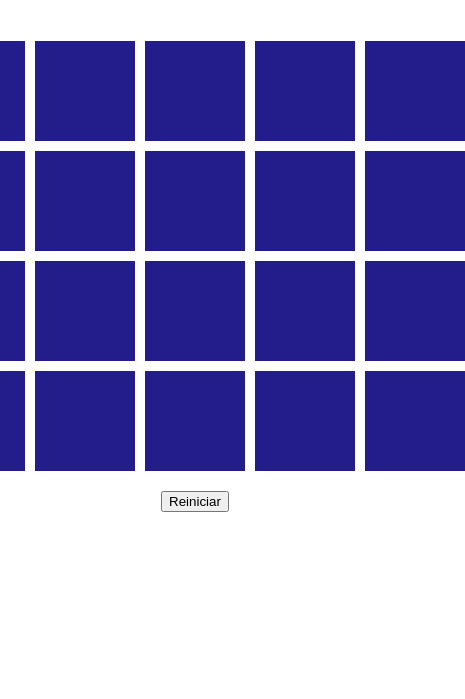
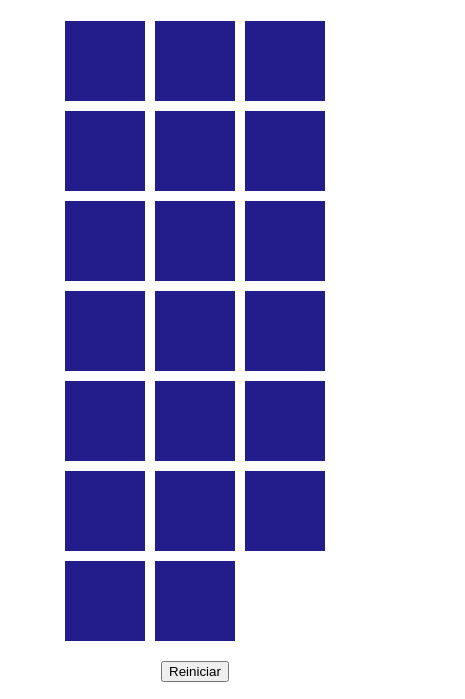
Before and after one commit to Canapk/memorama, a plain HTML site: page index.html in a window 390 px wide. Shown: the part 77-776 px from the top of the page, 465 px wide, since content can reach past the window. Drawn offline with Linux system fonts and the light colour scheme.

Commit message:
Add files via upload

```diff
--- a/index.html
+++ b/index.html
@@ -32,7 +32,7 @@
         .card {
             width: 100px;
             height: 100px;
-            background-color: #221d8a ; /* Color de fondo cyan */
+            background-color: #221d8a; /* Color de fondo */
             display: flex;
             justify-content: center;
             align-items: center;
@@ -51,6 +51,23 @@
             height: 100%;
             object-fit: cover;
         }
+
+        /* Media queries para dispositivos móviles */
+        @media (max-width: 600px) {
+            #grid {
+                grid-template-columns: repeat(3, 80px); /* 3 columnas en pantallas pequeñas */
+            }
+            .card {
+                width: 80px;
+                height: 80px;
+            }
+            h1 {
+                font-size: 28px; /* Ajustar tamaño del título */
+            }
+            footer {
+                font-size: 12px; /* Ajustar tamaño del pie de página */
+            }
+        }
     </style>
 </head>
 <body>
```
